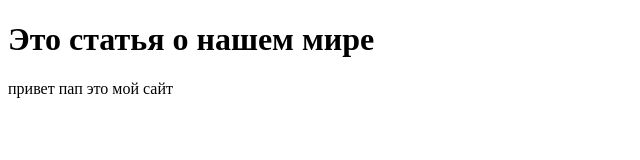
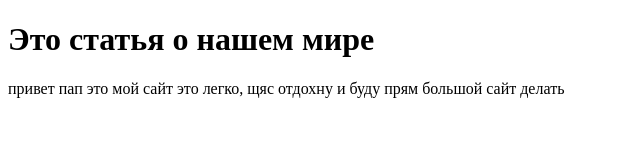
Before and after one commit to klimmer380/html, a plain HTML site: page index.html in a window 1280 px wide. Shown: the whole page, without its empty margins (0-640 px from the left). Drawn offline with Linux system fonts and the light colour scheme.

Commit message:
сайт

```diff
--- a/index.html
+++ b/index.html
@@ -10,7 +10,7 @@
 
 привет пап
     это мой сайт
-
+это легко, щяс отдохну и буду прям большой сайт делать
 
 
   </body>
```
